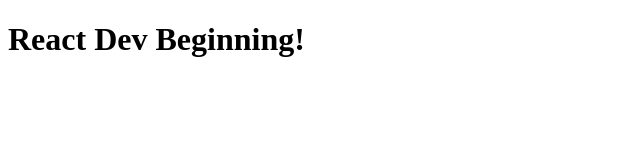
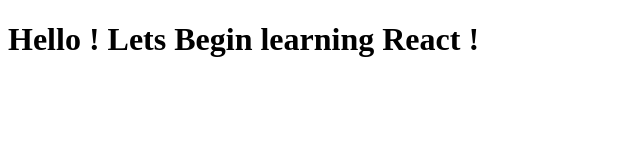
Before and after one commit to Snagsvkrv/react-dev, a plain HTML site: page index.html in a window 1280 px wide. Shown: the whole page, without its empty margins (0-640 px from the left). Drawn offline with Linux system fonts and the light colour scheme.

Commit message:
basic html with script

```diff
--- a/index.html
+++ b/index.html
@@ -6,7 +6,12 @@
 </head>
 <body>
     <div id="root">
-        <h1>React Dev Beginning!</h1>
+        <script>
+            const heading = document.createElement("h1")
+            heading.innerHTML = "Hello ! Lets Begin learning React !"
+            const root = document.getElementById("root")
+            root.appendChild(heading)
+        </script>
     </div>
 </body>
 </html>
```
